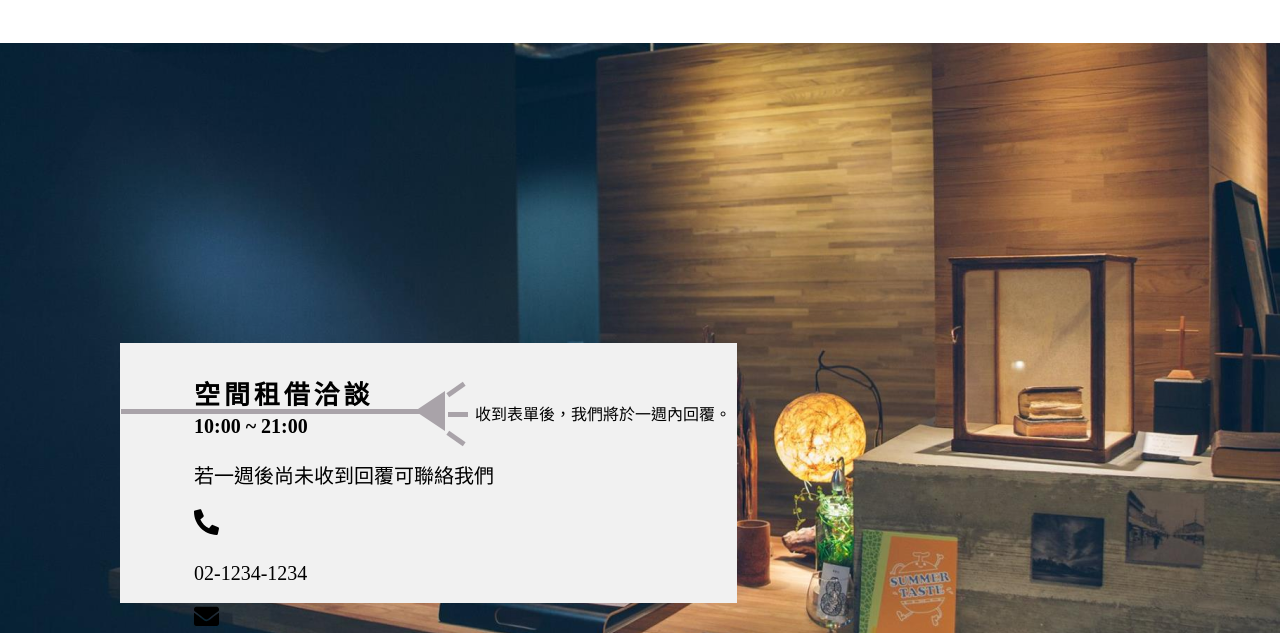
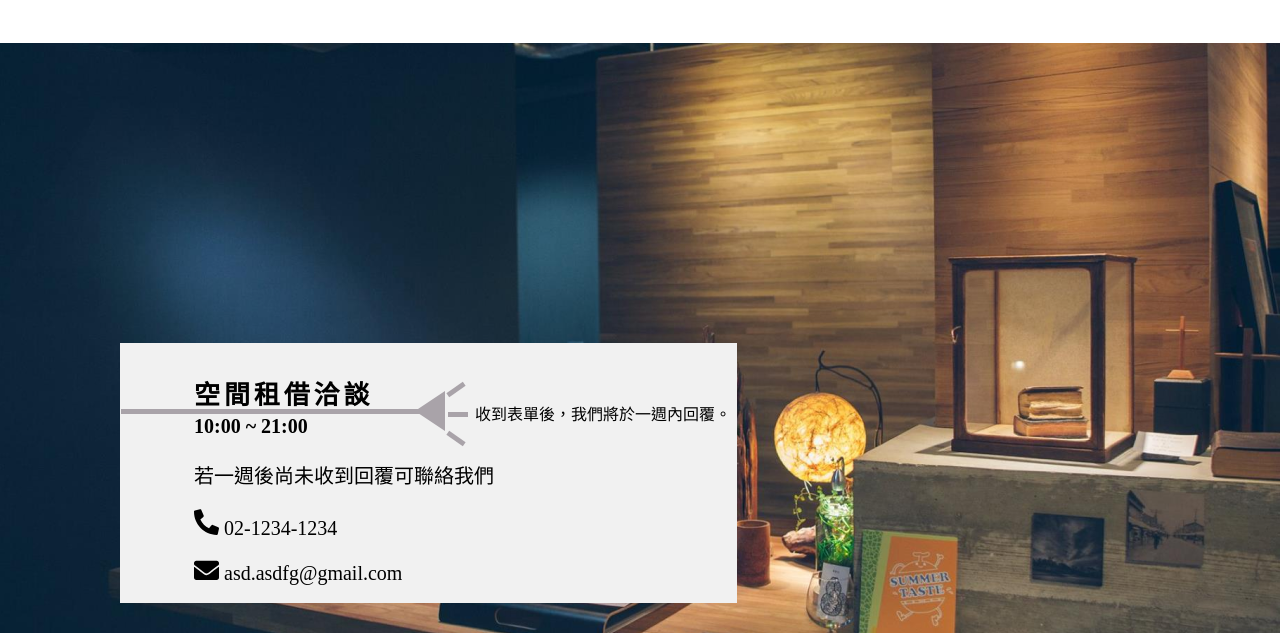
Before and after one commit to jiangxinyue315/work1, a plain HTML site: page space.html in a window 1280 px wide. Shown: the part 157-790 px from the top of the page. Drawn offline with Linux system fonts and the light colour scheme.

Commit message:
spaceicon

```diff
--- a/css/space.css
+++ b/css/space.css
@@ -239,11 +239,22 @@ body{
 }
 
 .section_background_img .h3-456{
+  display: inline-block;
   font-size: 20px;
   line-height: 25px;
-  display: inline-block;
   margin-top: 30px;
   margin-left: 73px;
+}
+
+.section_background_img .h3-456 .img-h3-4 p{
+  /* border: 1px solid red; */
+  display: inline-block;
+  margin: 0;
+}
+
+.section_background_img .h3-456 .img-h3-5 p{
+  /* border: 1px solid red; */
+  display: inline-block;
 }
 
 .section_background_img #button_toform{
--- a/space.html
+++ b/space.html
@@ -72,10 +72,14 @@
           <p class="h3-3">10:00 ~ 21:00</p>
           <div class="h3-456">
             <p class="h3-4">若一週後尚未收到回覆可聯絡我們</p>
-            <img src="./images/space/phone.svg" alt="vector_phone">
-            <p class="h3-5"> 02-1234-1234</p>
-            <img src="./images/space/email.svg" alt="vector_email">
-            <p class="h3-6"> asd.asdfg@gmail.com</p>
+            <div class="img-h3-4">
+              <img src="./images/space/phone.svg" alt="vector_phone">
+              <p class="h3-5"> 02-1234-1234</p>
+            </div>
+            <div class="img-h3-5">
+              <img src="./images/space/email.svg" alt="vector_email">
+              <p class="h3-6"> asd.asdfg@gmail.com</p>
+            </div>
           </div>
         </div>
         <button type="button" name="button" id="button_toform">空間租借表單</button>
```
